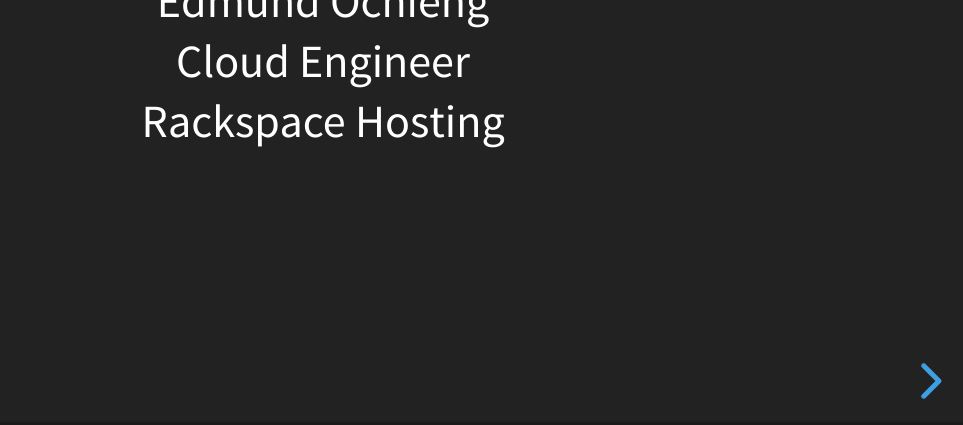
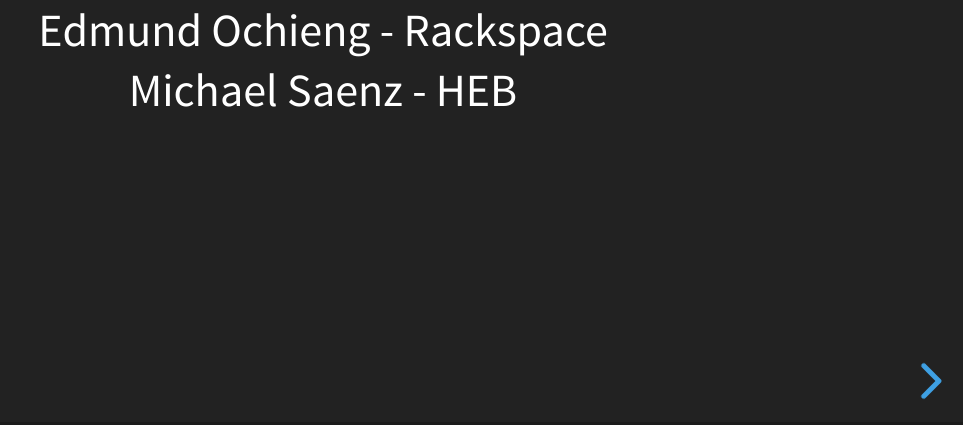
Before and after one commit to OchiengEd/kubernetes-network-policies, a website: page index.html in a window 1280 px wide. Shown: the part 375-800 px from the top of the page, without its empty margins (317-1280 px from the left). Drawn offline with Linux system fonts and the light colour scheme.

Commit message:
Add new author to slide

```diff
--- a/index.html
+++ b/index.html
@@ -26,9 +26,8 @@
 			<div class="slides">
 				<section>
 					<h4>Network Policy</h4>
-					Edmund Ochieng<br />
-					Cloud Engineer<br />
-					Rackspace Hosting
+					Edmund Ochieng - Rackspace<br />
+					Michael Saenz - HEB
 				</section>
 
 				<section>
```
